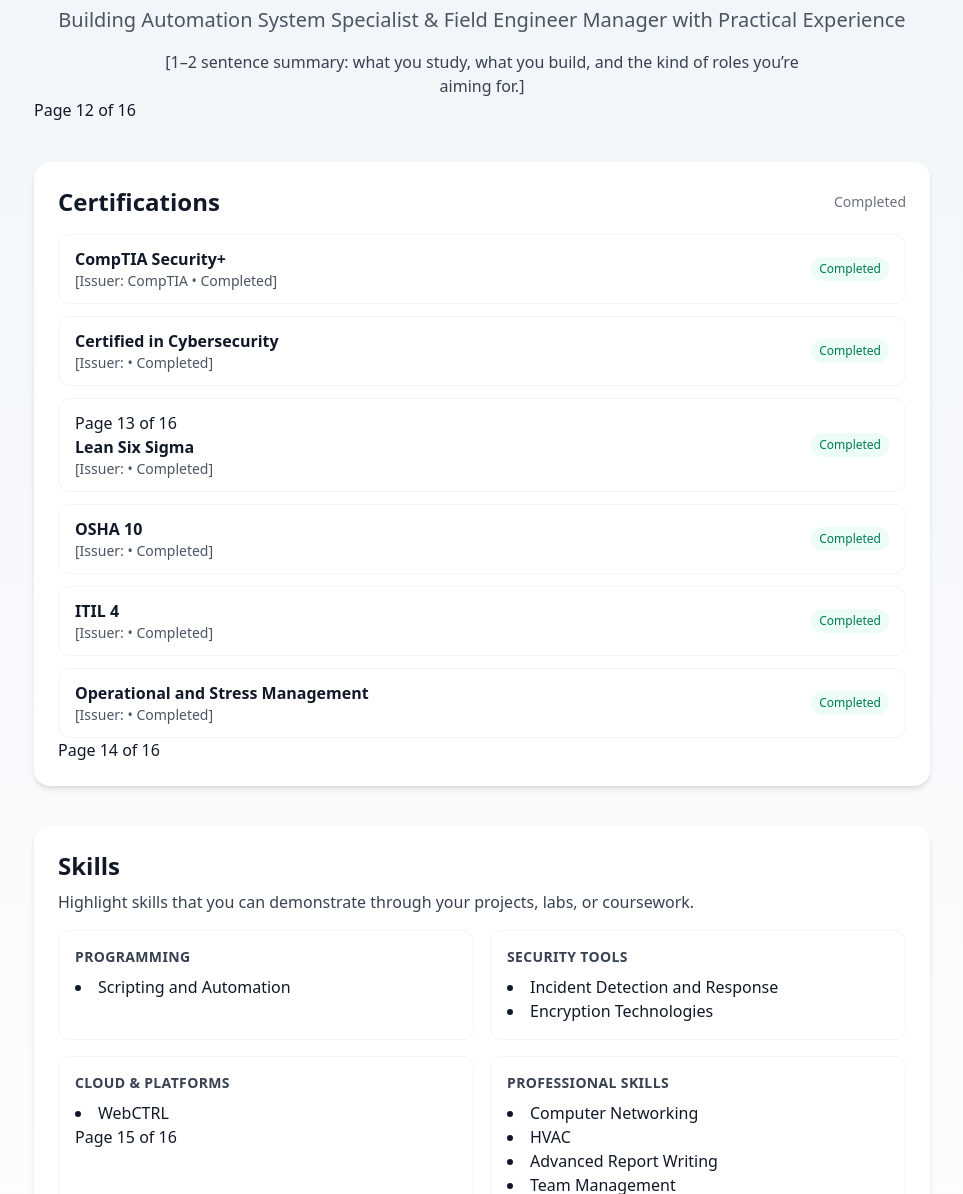
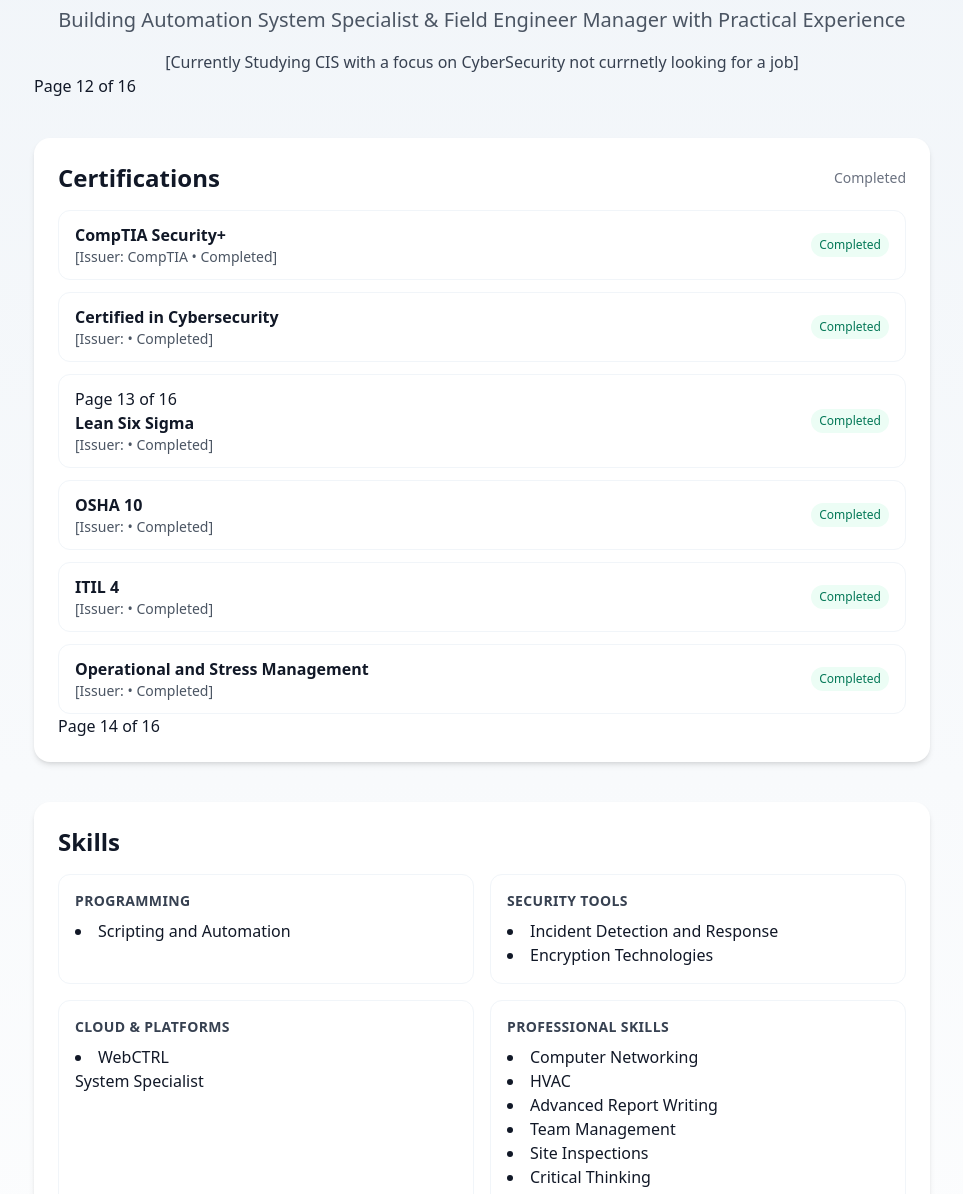
Before and after one commit to ZZHRocha41/ZZHRocha41.github.io, a plain HTML site: page index.html in a window 1280 px wide. Shown: the part 106-1300 px from the top of the page, without its empty margins (158-1121 px from the left). Drawn offline with nearby package versions, Linux system fonts and the light colour scheme.

Commit message:
Update index.html

```diff
--- a/index.html
+++ b/index.html
@@ -42,8 +42,7 @@
  </p>
  <!-- Short Intro Line -->
  <p class="mt-2 text-gray-700 max-w-2xl mx-auto">
- [1–2 sentence summary: what you study, what you build, and the kind of roles you’re
-aiming for.]
+ [Currently Studying CIS with a focus on CyberSecurity not currnetly looking for a job]
  </p>
  </header>
 Page 12 of 16
@@ -123,8 +122,6 @@
  <section id="skills" class="bg-white p-6 rounded-2xl shadow-md hover:shadow-xl
 transition-shadow">
  <h2 class="text-2xl font-bold text-dark">Skills</h2>
- <p class="mt-2 text-gray-700">Highlight skills that you can demonstrate through your
-projects, labs, or coursework.</p>
  <div class="mt-4 grid gap-4 sm:grid-cols-2">
  <div class="border border-slate-100 rounded-xl p-4">
  <h3 class="text-sm font-semibold text-gray-700 uppercase
@@ -147,7 +144,7 @@
  <ul class="mt-2 list-disc list-inside">
  <li>WebCTRL</li>
  </ul>
-Page 15 of 16
+System Specialist
  </div>
  <div class="border border-slate-100 rounded-xl p-4">
  <h3 class="text-sm font-semibold text-gray-700 uppercase tracking-wide">Professional
```
